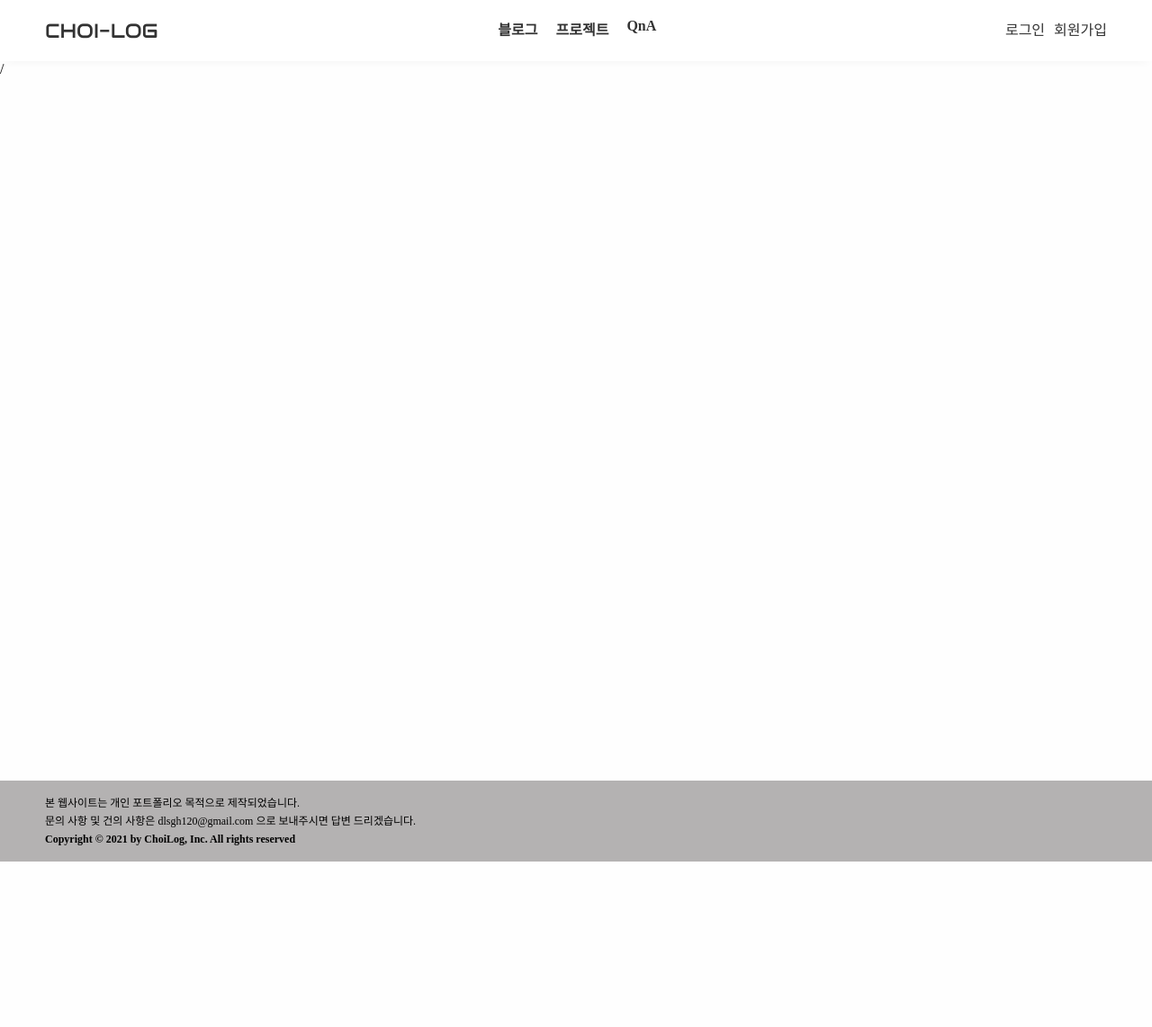
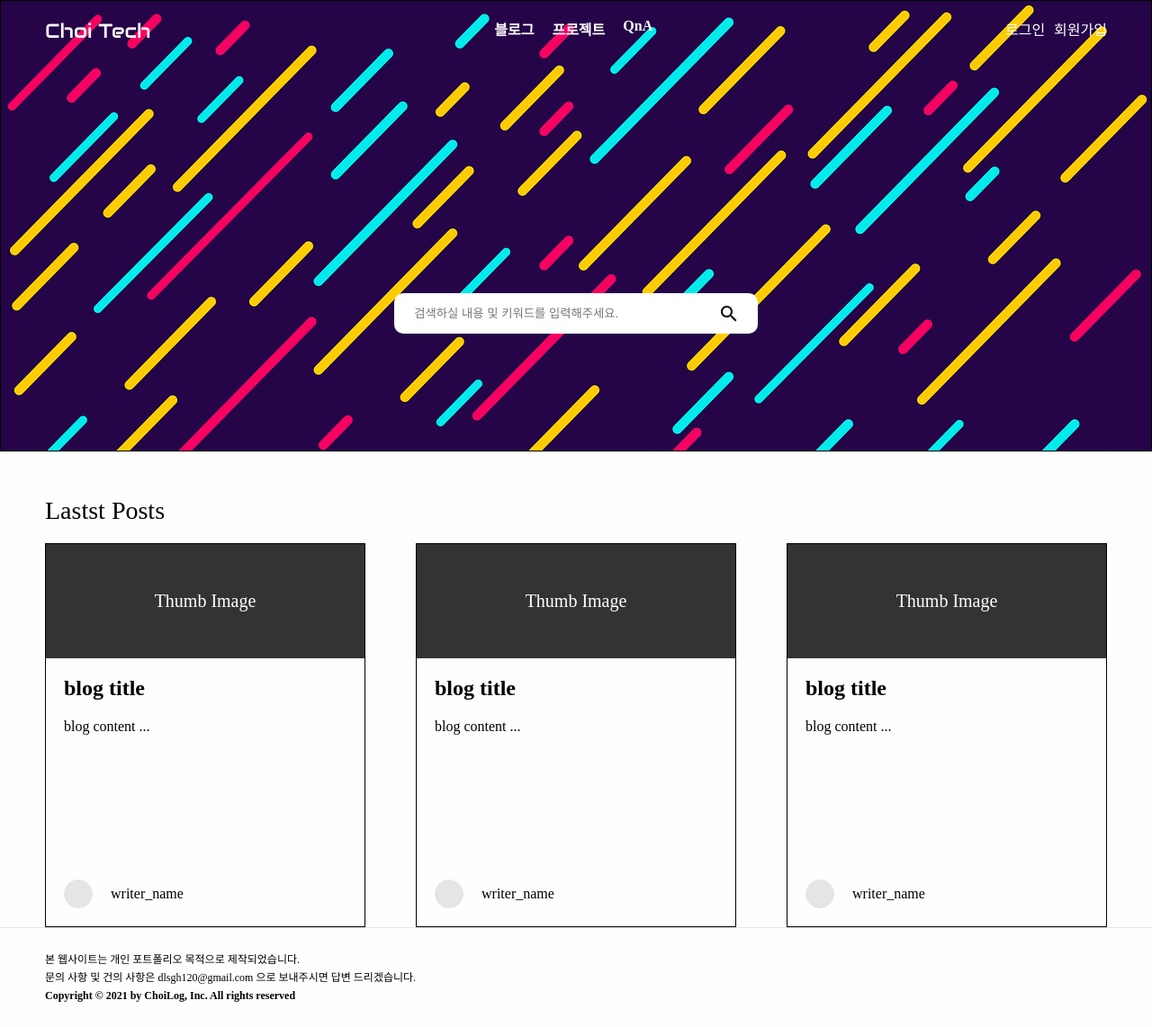
Before and after one commit to iiinhochoiii/blog-next, a Next.js app: page / in a window 1280 px wide. Shown: the whole page at 90% size. Before the commit the page ends 958 px from the top, so only its background shows below. Built offline with nearby package versions, Linux system fonts and the light colour scheme.

Commit message:
main component layout 초기 화면 구성

```diff
--- a/components/layout/footer/footer.tsx
+++ b/components/layout/footer/footer.tsx
@@ -14,15 +14,15 @@ const Footer: React.FC = () =>{
 }
 
 const FooterWrap = styled.div`
-    background-color:#b4b2b2;
     width:100%;
+    border-top: 1px solid rgb(229, 229, 229);
 `;
 
 const FooterContainer = styled.div`
     width:1180px;
     margin: 0 auto;
     max-width:100%;
-    padding:15px 0px;
+    padding:25px 0px;
         &>p{
             margin:0;
             font-size:12px;
--- a/components/layout/header/headers.tsx
+++ b/components/layout/header/headers.tsx
@@ -1,14 +1,28 @@
 import React from 'react';
+import {useState, useEffect} from 'react';
 import styled from 'styled-components';
 import Link from 'next/link';
+
 const Headers:React.FC = () =>{
+    const [height, setHeight] = useState<number>(0);
+
+    useEffect(() => {
+		if (typeof window !== 'undefined') {
+			const handleResize = () => {
+				setHeight(window.scrollY);
+			};
+			window.addEventListener('scroll', handleResize);
+			return () => window.removeEventListener('scroll', handleResize);
+		}
+    }, [height]);
+
     return(
-        <HeaderWrap>
+        <HeaderWrap style={height>0?{backgroundColor:"#00020B"}:{}}>
             <HeaderContainer>
                 <HeaderContent>
                     <div className="logo">
                         <Link href="/">
-                            <a>CHOI-LOG</a>
+                            <a>Choi Tech</a>
                         </Link>
                     </div>
                     <div className="menu">
@@ -37,9 +51,12 @@ const Headers:React.FC = () =>{
 }
 
 const HeaderWrap = styled.div`
-    background-color: white;
+    background:none;
     box-shadow: rgba(0, 0, 0, 0.05) 0px 5px 10px -5px;
     padding:20px 0px;
+    width:100%;
+    position:fixed;
+    top:0;
 `;
 
 const HeaderContainer = styled.div`
@@ -59,6 +76,7 @@ const HeaderContent = styled.div`
             color:#333333;
             text-decoration:none;
             cursor: pointer;
+            color:#ffffff;
         }
     }
     &>.logo{
--- /dev/null
+++ b/components/layout/main/index.ts
@@ -0,0 +1 @@
+export {default} from './mainComponent';
--- /dev/null
+++ b/components/layout/main/latestPosts.tsx
@@ -0,0 +1,114 @@
+import React from 'react';
+import {useState, useEffect} from 'react';
+import styled from 'styled-components';
+
+const LatestPosts: React.FC = () =>{
+    const [data, setData] = useState<any>(Array.from({length:3},(i, v)=>v));
+    console.log(data);
+    return(
+        <PostsWrap>
+            <PostsContainer>
+                <PostsHeader>
+                    <h1>Lastst Posts</h1>
+                </PostsHeader>
+                <PostsContent>
+                    {data.map((item:any)=>
+                    <article key={item}>
+                        <div className="posts_wrap">
+                            <div className="posts_thumb">
+                                <p>Thumb Image</p>
+                            </div>
+                            <div className="posts_content">
+                                <h2>blog title</h2>
+                                <p>blog content ...</p>
+                                <div className="posts_writer">
+                                    <div className="writer_image" />
+                                    <p>writer_name</p>
+                                </div>
+                            </div>
+                        </div>
+                    </article>)}
+                </PostsContent>
+            </PostsContainer>
+        </PostsWrap>
+    );
+}
+
+const PostsWrap = styled.div`
+    width:1180px;
+    margin: 0 auto;
+    max-width:100%;
+`;
+
+const PostsContainer = styled.div`
+     margin: 50px 0px 0px 0px;
+`;
+
+const PostsHeader = styled.div`
+    &>h1{
+        font-size:28px;
+        font-weight:400;
+    }
+`;
+
+const PostsContent = styled.div`
+    margin:20px 0px 0px 0px;
+    display:flex;
+    justify-content:space-between;
+    &>article{
+        width:30%;
+        border:1px solid;
+        cursor: pointer;
+        &>.posts_wrap{
+            width:100%;
+            position: relative;
+            padding-bottom:120%;
+            &>.posts_thumb{
+               position: absolute;
+               top:0;
+               left:0;
+               right:0;
+               height:30%;
+               background-color:#333333;
+               display:flex;
+               &>p{
+                margin:auto;
+                font-size:20px;
+                color:#ffffff;
+               }
+            }
+            &>.posts_content{
+                position: absolute;
+                top:30%;
+                left:0;
+                right:0;
+                bottom:0;
+                padding:20px;
+                &>h2{
+                    margin:0;
+                }
+                &>p{
+                    margin: 20px 0px 0px 0px;
+                }
+                &>.posts_writer{
+                    display:flex;
+                    position: absolute;
+                    bottom:20px;
+                    &>.writer_image{
+                        width:30px;
+                        height:30px;
+                        border:1px solid #e5e5e5;
+                        border-radius:50%;
+                        background-color:#e5e5e5;
+                        margin:auto 0;
+                    }
+                    &>p{
+                        margin: auto 0px auto 20px;
+                    }
+                }
+
+            }
+        }
+    }
+`;
+export default LatestPosts;
--- /dev/null
+++ b/components/layout/main/mainComponent.tsx
@@ -0,0 +1,52 @@
+import React from 'react';
+import styled from 'styled-components';
+import SearchIcon from '@material-ui/icons/Search';
+
+import LatestPosts from './latestPosts';
+
+const MainComponent: React.FC = () =>{
+    return(
+        <MainWrap>
+            <MainBackground style={{backgroundImage:`url(${'./images/mainBackground.png'})`}}>
+                    <div>
+                        <input type="text" placeholder="검색하실 내용 및 키워드를 입력해주세요." />
+                        <SearchIcon />
+                    </div>
+            </MainBackground>
+            <LatestPosts />
+        </MainWrap>
+    );
+}
+
+const MainWrap = styled.div`
+
+`;
+
+const MainBackground = styled.div`
+    border: 1px solid;
+    height:500px;
+    &>div{
+        margin:0 auto;
+        background-color:#ffffff;
+        position: relative;
+        top:65%;
+        width:30%;
+        height:45px;
+        border:none;
+        border-radius:10px;
+        display:flex;
+        padding:0 10px;
+        &>input{
+            margin:auto 0px auto 10px;
+            height:80%;
+            width:80%;
+            outline:none;
+            border:none;
+        }
+        &>svg{
+            margin:auto 10px auto auto;
+            cursor: pointer;
+        }
+    }
+`;
+export default MainComponent;
--- a/components/template/base/baseTemplate.tsx
+++ b/components/template/base/baseTemplate.tsx
@@ -31,6 +31,6 @@ const Header = styled.div`
 
 `;
 const Content = styled.div`
-    height:100vh;
+
 `;
 export default BaseTemplate;
--- a/package.json
+++ b/package.json
@@ -14,6 +14,8 @@
   "license": "ISC",
   "dependencies": {
     "@babel/core": "^7.12.10",
+    "@material-ui/core": "^4.11.2",
+    "@material-ui/icons": "^4.11.2",
     "@types/next": "^9.0.0",
     "@types/react": "^17.0.0",
     "@types/styled-components": "^5.1.7",
--- a/pages/index.tsx
+++ b/pages/index.tsx
@@ -1,9 +1,10 @@
 import BaseTemplate from '../components/template/base';
+import MainComponent from '../components/layout/main';
 
 const Index = () =>{
     return(
         <BaseTemplate>
-            /
+            <MainComponent />
         </BaseTemplate>
     );
 }
```
Also changed, not shown: public/images/mainBackground.png (added), 1 other file (tests, documents, lock files or other folders). Lines whose indentation alone changed are shown as unchanged.
